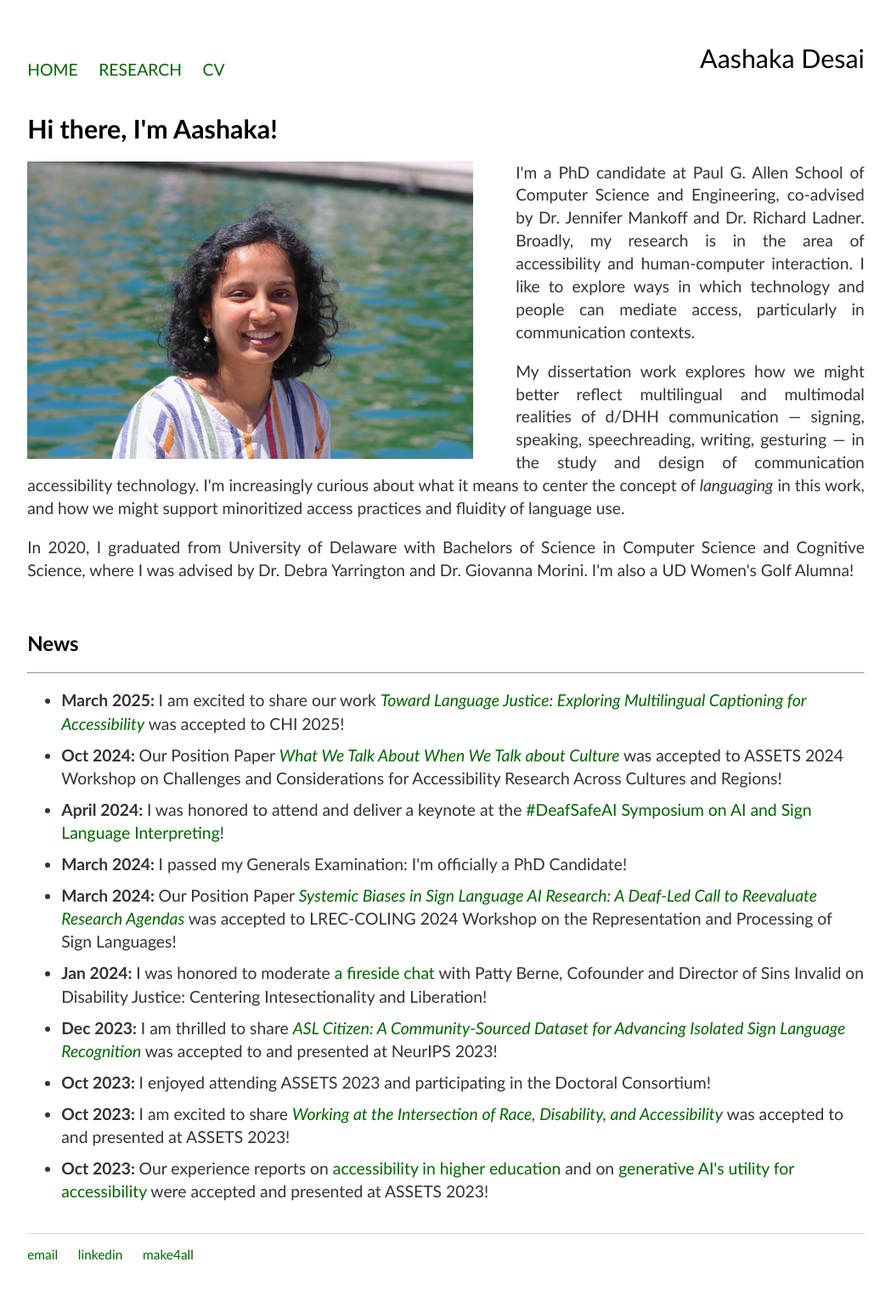
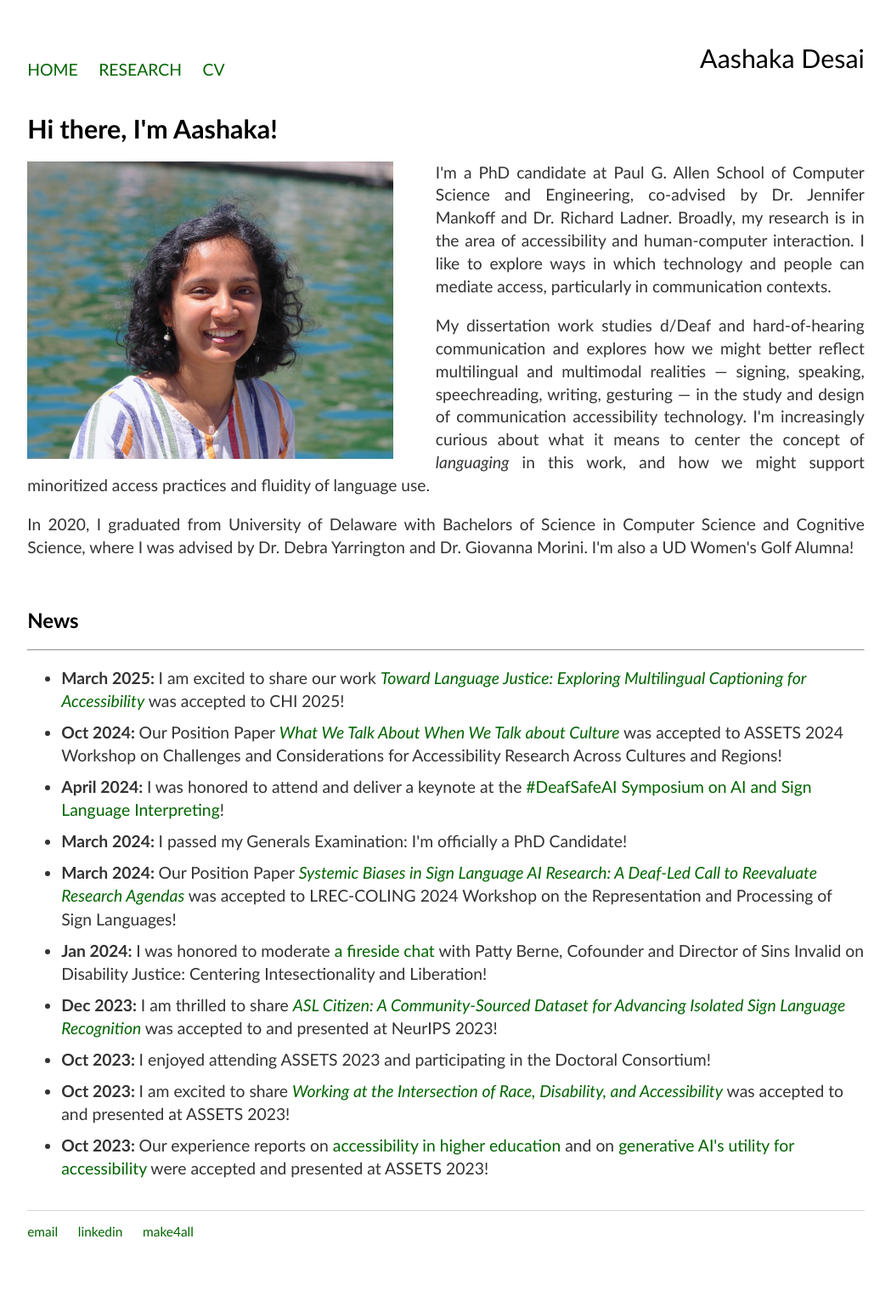
Before and after one commit to aashakadesai/aashakadesai.github.io, a Jekyll site: the page built from index.html, in a window 1280 px wide. Shown: the whole page at 85% size, without its empty margins (115-1164 px from the left). Built offline with Jekyll 4.4.1, drawn with Linux system fonts in a browser that asks for light colours; after the commit the page ends 1511 px from its top, so only the background shows below that.

Commit message:
Update index.html

```diff
--- a/index.html
+++ b/index.html
@@ -5,9 +5,9 @@
 <div class="blurb">
 	<br class="cb">
 	<h1>Hi there, I'm Aashaka!</h1>
-	<p><img src="headshot.JPG" alt="Aashaka, an Indian woman with short curly black hair, smiling with bluegreen water in the background." style="float:left;height:350px;padding-right:50px;"> I'm a PhD candidate at Paul G. Allen School of Computer Science and Engineering, co-advised by Dr. Jennifer Mankoff and Dr. Richard Ladner. Broadly, my research is in the area of accessibility and human-computer interaction. I like to explore ways in which technology and people can mediate access, particularly in communication contexts. </p>
+	<p><img src="headshot2.JPG" alt="Aashaka, an Indian woman with short curly black hair, smiling with bluegreen water in the background." style="float:left;height:350px;padding-right:50px;"> I'm a PhD candidate at Paul G. Allen School of Computer Science and Engineering, co-advised by Dr. Jennifer Mankoff and Dr. Richard Ladner. Broadly, my research is in the area of accessibility and human-computer interaction. I like to explore ways in which technology and people can mediate access, particularly in communication contexts. </p>
 
-	<p> My dissertation work explores how we might better reflect multilingual and multimodal realities of d/DHH communication — signing, speaking, speechreading, writing, gesturing — in the study and design of communication accessibility technology. I'm increasingly curious about what it means to center the concept of <i>languaging</i> in this work, and how we might support minoritized access practices and fluidity of language use. </p>
+	<p> My dissertation work studies d/Deaf and hard-of-hearing communication and explores how we might better reflect multilingual and multimodal realities — signing, speaking, speechreading, writing, gesturing — in the study and design of communication accessibility technology. I'm increasingly curious about what it means to center the concept of <i>languaging</i> in this work, and how we might support minoritized access practices and fluidity of language use. </p>
 
 	<p>In 2020, I graduated from University of Delaware with Bachelors of Science in Computer Science and Cognitive Science, where I was advised by Dr. Debra Yarrington and Dr. Giovanna Morini. I'm also a UD Women's Golf Alumna!</p>
 
```
